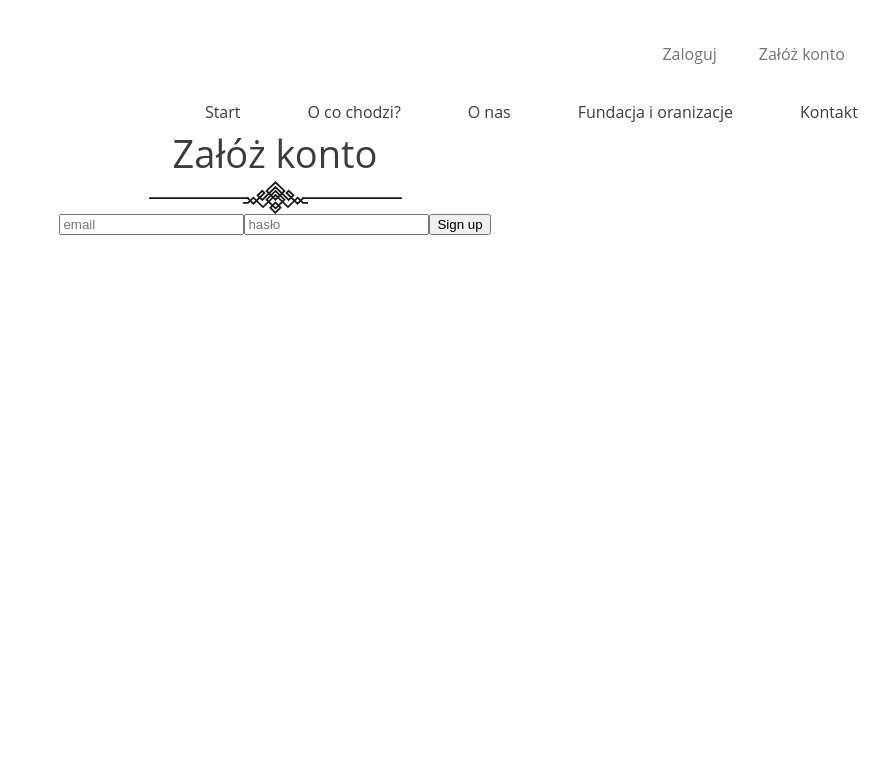
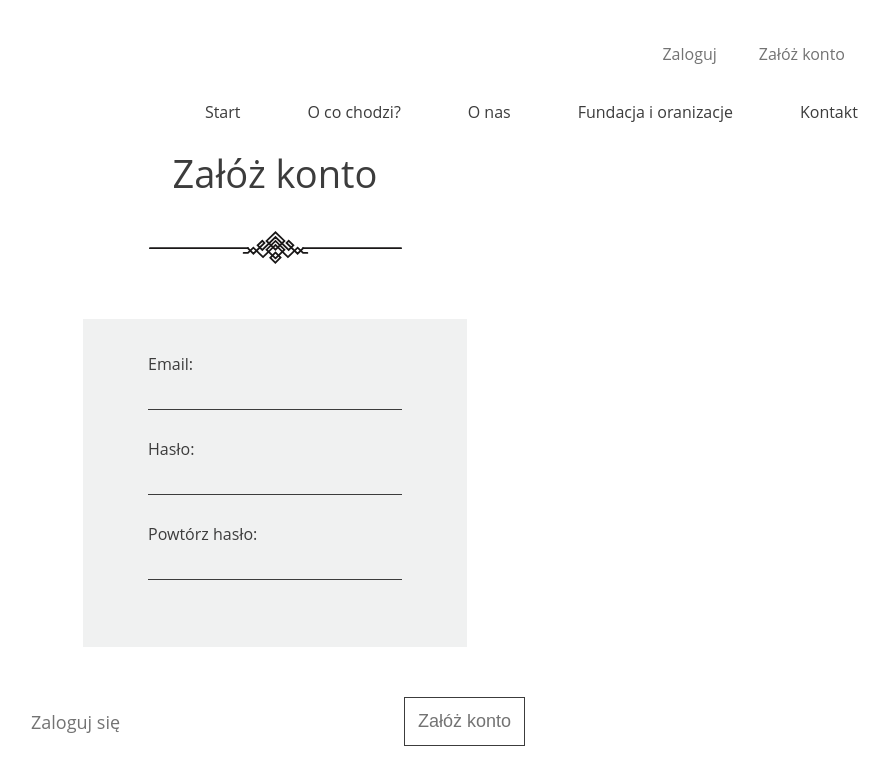
Before and after one commit to Grzesiek333/Portfolio-Lab-Oddam-w-dobre-rece, a React (Vite) app: page /rejestracja in a window 1280 px wide. Shown: the top 772 px of the page, without its empty margins (365-1254 px from the left). Built offline with nearby package versions, Linux system fonts and the light colour scheme.

Commit message:
register_3a_and_3b

```diff
--- a/src/register.jsx
+++ b/src/register.jsx
@@ -1,42 +1,114 @@
+import React, { useState } from "react";
 import supabase from "./services/supabase";
+import { Menu } from "./components/HomeHeader";
 import { Link } from 'react-router-dom';
-import { Menu } from "./components/HomeHeader";
-
 
 export default function Register() {
+  const [emailError, setEmailError] = useState("");
+  const [passwordError, setPasswordError] = useState("");
+  const [repeatPassword, setRepeatPassword] = useState("");
+  const [formElements, setFormElements] = useState({});
+  const [registrationSuccess, setRegistrationSuccess] = useState(false);
+
+  function validateEmail(email) {
+    const re = /^[^\s@]+@[^\s@]+\.[^\s@]+$/;
+    return re.test(email);
+  }
+
+  const handlePasswordChange = (e) => {
+    const password = e.target.value;
+    const newPasswordError = repeatPassword && password !== repeatPassword ? "Hasła nie są takie same" : "";
+    setPasswordError(newPasswordError);
+  };
+
+  const handleRepeatPasswordChange = (e) => {
+    const newPassword = e.target.value;
+    setRepeatPassword(newPassword);
+
+    if (formElements.password && newPassword !== formElements.password.value) {
+      setPasswordError("Hasła nie są takie same");
+    } else {
+      setPasswordError("");
+    }
+  };
+
+  const handleEmailChange = (e) => {
+    const email = e.target.value;
+    if (!validateEmail(email)) {
+      setEmailError("Nieprawidłowy adres e-mail");
+    } else {
+      setEmailError("");
+    }
+  };
 
   async function onSignUp(e) {
     e.preventDefault();
+    const formElements = e.currentTarget.elements;
+    setFormElements(formElements);
 
-    const formElements = e.currentTarget.elements;
-    console.log(formElements);
+    const email = formElements.email.value;
+    const password = formElements.password.value;
+
+    if (password.length < 6) {
+      setPasswordError("Hasło musi mieć co najmniej 6 znaków");
+      return;
+    }
+
+    if (password !== repeatPassword) {
+      setPasswordError("Hasła nie są takie same");
+      return;
+    }
+
+    if (!validateEmail(email)) {
+      setEmailError("Nieprawidłowy adres e-mail");
+      return;
+    }
 
     let { data, error } = await supabase.auth.signUp({
-      email: formElements[0].value,
-      password: formElements[1].value,
+      email: email,
+      password: password,
     });
 
     if (!error) {
-      console.log('user created successfully');
+      setRegistrationSuccess(true);
+      console.log('Użytkownik utworzony pomyślnie');
       console.log(data);
-      return;
+    } else {
+      console.error('Coś poszło nie tak', error);
     }
-
-    console.error('something went wrong', error);
   }
 
   return (
-    <>
-  <Menu />
-  <section id='register'>
-    <h1>Załóż konto</h1>
-    <img src="src/assets/Decoration.svg"/>
-    <form onSubmit={onSignUp}>
-      <input placeholder="email" />
-      <input placeholder="hasło" type="password"  />
-      <button>Sign up</button>
-    </form>
-  </section>
-    </>
-  )
+    <section id='register'>
+      <Menu />
+      <div className="login_panel">
+        <h1 className="h1_register">Załóż konto</h1>
+        <img src="src/assets/Decoration.svg" alt="Dekoracja"/>
+        {registrationSuccess ? (
+          <div className="success_register">
+            <p>Konto zostało założone pomyślnie!</p>
+          </div>
+        ) : (
+          <form onSubmit={onSignUp}>
+            <div className="form_register">
+              <div className="inputns_form">
+                <label>Email:</label>
+                <input name="email" onChange={handleEmailChange} />
+                <label>Hasło:</label>
+                <input name="password" type="password" onChange={handlePasswordChange} />
+                <label>Powtórz hasło:</label>
+                <input name="repeatPassword" type="password" onChange={handleRepeatPasswordChange} />
+                {emailError && <span style={{ color: 'red' }}>{emailError}</span>}
+                {passwordError && <span style={{ color: 'red' }}>{passwordError}</span>}
+              </div>
+              <div className="buttons_input">
+                <Link to="/logowanie">Zaloguj się</Link>
+                <button type="submit">Załóż konto</button>
+              </div>
+            </div>
+          </form>
+        )}
+      </div>
+    </section>
+  );
 }
--- a/src/scss/_register.scss
+++ b/src/scss/_register.scss
@@ -1,7 +1,78 @@
 #register{
+    height: 80vh;
+}
+.h1_register {
+    margin-bottom: 30px;
+}
+.login_panel {
     height: 100%;
     display: flex;
     flex-direction: column;
     align-items: center;
     justify-content: center;
+    .inputns_form {
+        height: 328px;
+        width: 384px;
+        margin-top: 55px;
+        background-color: $background-color;
+        display: flex;
+        flex-direction: column;
+        align-items: center;
+        justify-content: center;
+    }
+    label{
+        font-size: 16px;
+        color: $main-color;
+        text-align: left;
+        width: 254px;
+    }
+    input {
+        width: 250px;
+        height: 35px;
+        border: transparent;
+        border-bottom: 1px solid $main-color;
+        background-color: transparent;
+        margin-bottom: 31px;
+    }
 }
+.success_register{
+    height: 328px;
+    width: 384px;
+    margin-top: 55px;
+    background-color: $background-color;
+    display: flex;
+    align-items: center;
+    justify-content: center;
+}
+.form_register {
+    width: 500px;
+    display: flex;
+    align-items: center;
+    justify-content: center;
+    flex-direction: column;
+    button, a {
+        font-size: 18px;
+        color: black;
+        background-color: transparent;
+        text-decoration: none;
+        color: #737373;
+        border: 1px solid transparent;
+        padding: 5px;
+        cursor: pointer;
+            &:hover {
+                border-color: $main-color;
+            }
+            }
+    button {
+        border: 1px solid $main-color;
+        padding: 13px;
+    }
+
+}
+.buttons_input {
+    width: 100%;
+    margin-top: 50px;
+    display: flex;
+    align-items: center;
+    justify-content: space-between;
+}
```
